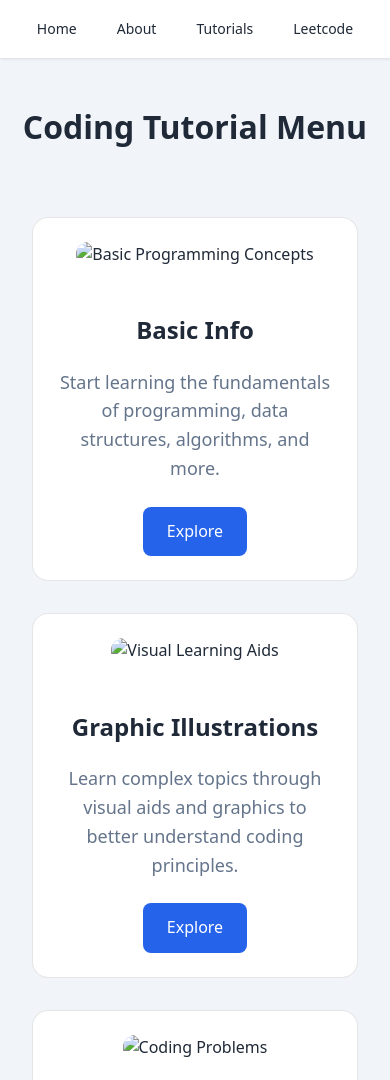
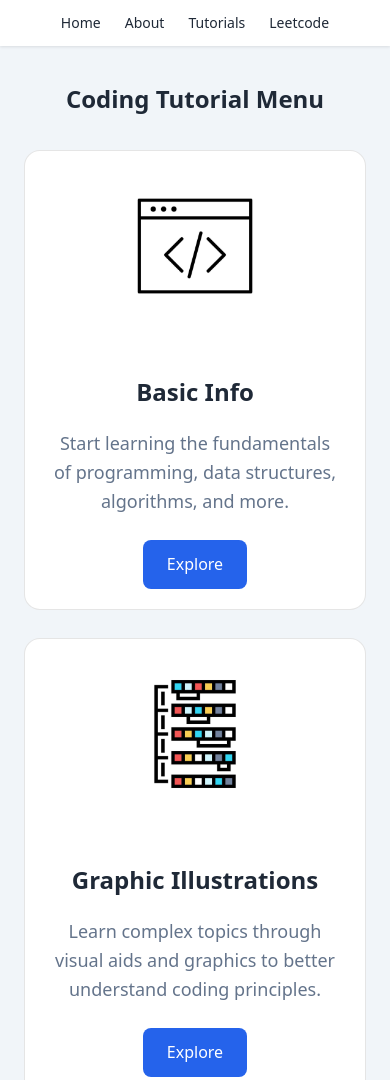
Before and after one commit to EnzePei/CodeExplain, a plain HTML site: page index.html in a window 390 px wide. Shown: the top 1080 px of the page. Drawn offline with Linux system fonts and the light colour scheme.

Commit message:
Update index.html

```diff
--- a/index.html
+++ b/index.html
@@ -2,7 +2,7 @@
 <html lang="en">
 <head>
   <meta charset="UTF-8">
-  <meta name="viewport" content="width=device-width, initial-scale=1.0">
+  <meta name="viewport" content="width=device-width, initial-scale=1.0, maximum-scale=1.0, user-scalable=no">
   <title>Coding Tutorial</title>
   <style>
     :root {
@@ -34,6 +34,7 @@
       display: flex;
       justify-content: center;
       gap: 2rem;
+      flex-wrap: wrap;
     }
 
     .top-bar a {
@@ -66,18 +67,21 @@
 
     .menu-container {
       display: grid;
-      grid-template-columns: repeat(auto-fit, minmax(300px, 1fr));
+      grid-template-columns: 1fr;
       gap: 2rem;
-      padding: 1rem;
+      padding: 1.5rem;
+      max-width: 1400px;
+      margin: 0 auto;
     }
 
     .section {
       background-color: var(--card-bg);
       border-radius: 1rem;
-      padding: 2rem;
+      padding: 1.5rem;
       text-align: center;
       transition: all 0.3s;
       border: 1px solid rgba(0, 0, 0, 0.1);
+      margin-bottom: 0.5rem;
     }
 
     .section:hover {
@@ -90,19 +94,20 @@
       height: 150px;
       object-fit: cover;
       border-radius: 0.75rem;
-      margin-bottom: 1.5rem;
+      margin-bottom: 2rem;
     }
 
     .section h2 {
       font-size: 1.5rem;
       color: var(--text-color);
-      margin-bottom: 1rem;
+      margin-bottom: 1.5rem;
     }
 
     .section p {
       color: #64748b;
-      margin-bottom: 1.5rem;
+      margin-bottom: 2rem;
       font-size: 1.125rem;
+      padding: 0 1rem;
     }
 
     .section a {
@@ -120,32 +125,59 @@
       background-color: var(--secondary-color);
     }
 
-    @media (max-width: 768px) {
+    @media (min-width: 640px) {
+      .menu-container {
+        grid-template-columns: repeat(2, 1fr);
+      }
+    }
+
+    @media (min-width: 1024px) {
+      .menu-container {
+        grid-template-columns: repeat(3, 1fr);
+      }
+    }
+
+    @media (max-width: 480px) {
+      .content {
+        padding: 4rem 0.5rem 1rem;
+      }
+
       .top-bar {
-        padding: 0.75rem;
-        gap: 1rem;
+        padding: 0.5rem;
+        gap: 0.5rem;
       }
 
       .top-bar a {
-        padding: 0.375rem 0.75rem;
+        padding: 0.25rem 0.5rem;
         font-size: 0.875rem;
       }
 
-      .content {
-        padding-top: 5rem;
+      .menu-container {
+        gap: 1.5rem;
+        padding: 1rem;
+      }
+
+      .section {
+        padding: 1.25rem;
+        margin-bottom: 0.25rem;
+      }
+
+      .section img {
+        margin-bottom: 1.5rem;
+      }
+
+      .section h2 {
+        margin-bottom: 1rem;
+      }
+
+      .section p {
+        margin-bottom: 1.5rem;
+        padding: 0 0.5rem;
       }
 
       h1 {
-        font-size: 2rem;
-      }
-
-      .section {
-        padding: 1.5rem;
-      }
-
-      .section img {
-        width: 120px;
-        height: 120px;
+        font-size: 1.5rem;
+        margin: 1rem 0;
       }
     }
   </style>
@@ -163,21 +195,21 @@
 
     <div class="menu-container">
       <div class="section">
-        <img src="/api/placeholder/400/400" alt="Basic Programming Concepts">
+        <img src="img/3.jpg" alt="Basic Programming Concepts">
         <h2>Basic Info</h2>
         <p>Start learning the fundamentals of programming, data structures, algorithms, and more.</p>
         <a href="#">Explore</a>
       </div>
 
       <div class="section">
-        <img src="/api/placeholder/400/400" alt="Visual Learning Aids">
+        <img src="img/2.jpg" alt="Visual Learning Aids">
         <h2>Graphic Illustrations</h2>
         <p>Learn complex topics through visual aids and graphics to better understand coding principles.</p>
         <a href="#">Explore</a>
       </div>
 
       <div class="section">
-        <img src="/api/placeholder/400/400" alt="Coding Problems">
+        <img src="img/1.png" alt="Coding Problems">
         <h2>Leetcode Solutions</h2>
         <p>Solve coding problems from Leetcode and other platforms to practice and improve your coding skills.</p>
         <a href="#">Explore</a>
```
